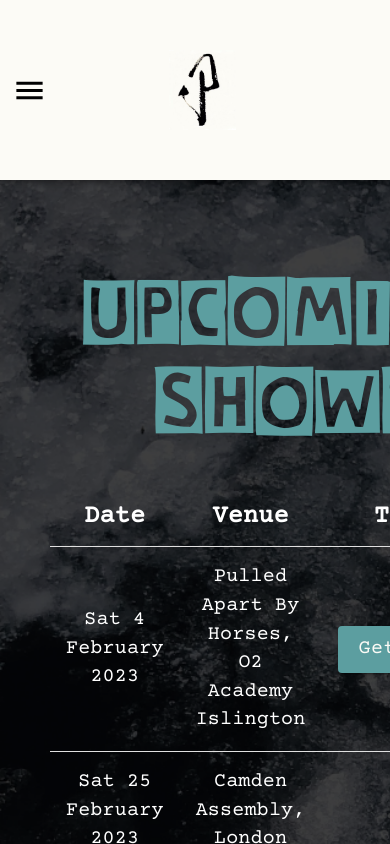
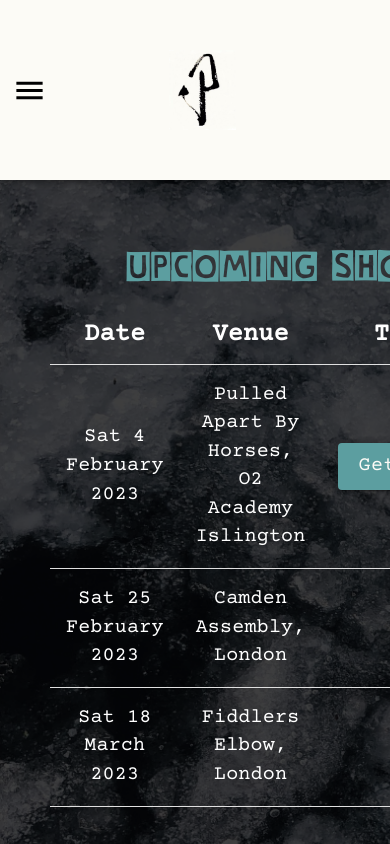
Before and after one commit to AlexJackson01/pesky-kidd-site, a React (Create React App) app in the folder client/: page /shows in a window 390 px wide. Shown: the top 844 px of the page. Built offline with nearby package versions, Linux system fonts and the light colour scheme.

Commit message:
Amended font sizes and modal background for mobile

```diff
--- a/client/src/App.css
+++ b/client/src/App.css
@@ -95,7 +95,7 @@
 .header {
   font-family: "Linotype Cutter";
   color: #5C9EA0;
-  font-size: 60px;
+  font-size: 7vw;
   text-align: center;
 }
 
--- a/client/src/components/releases/Releases.js
+++ b/client/src/components/releases/Releases.js
@@ -102,7 +102,7 @@
       // height: "90vh",
       // backgroundColor: "rgba(255, 0, 0, 0.5)",
       backgroundImage: `url(${selectedCover})`,
-      // backgroundSize: 'contain',
+      backgroundSize: '100%',
       border: '2px solid #000',
       boxShadow: 24,
       p: 4,
```
